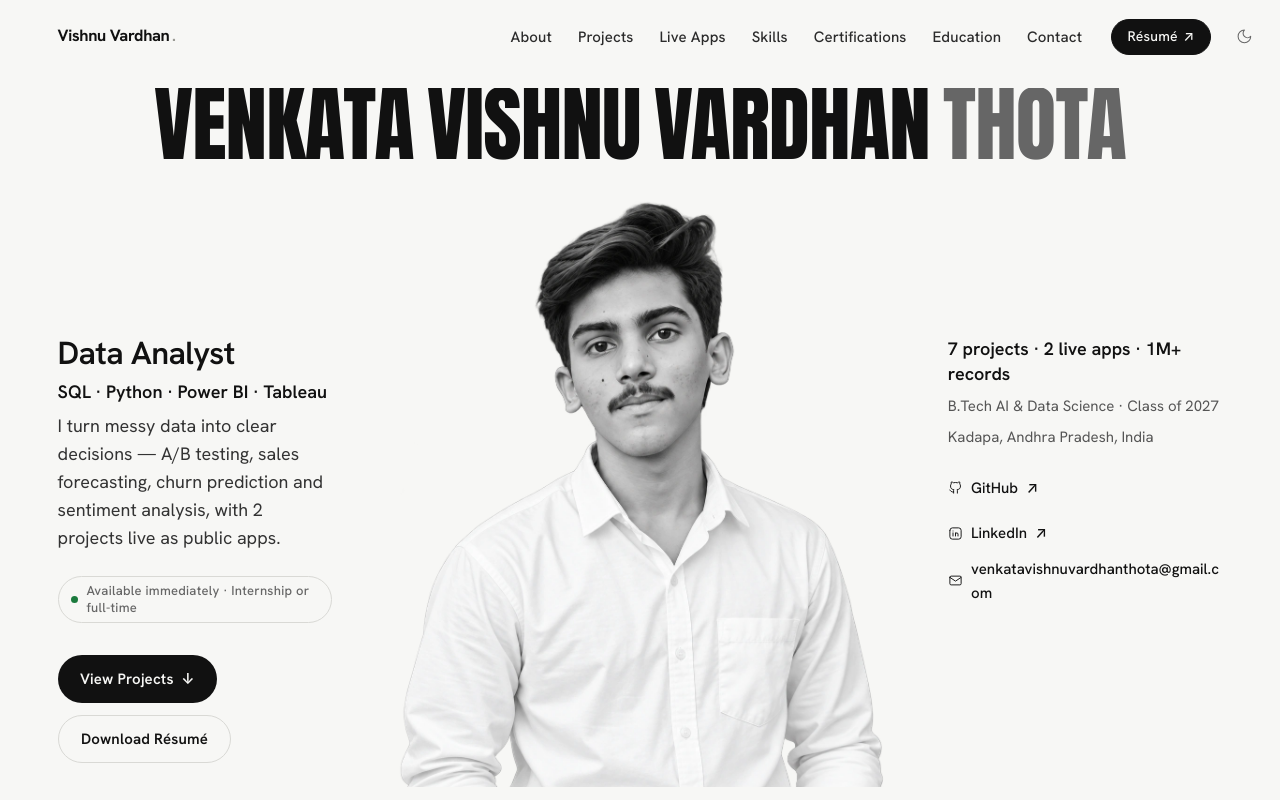
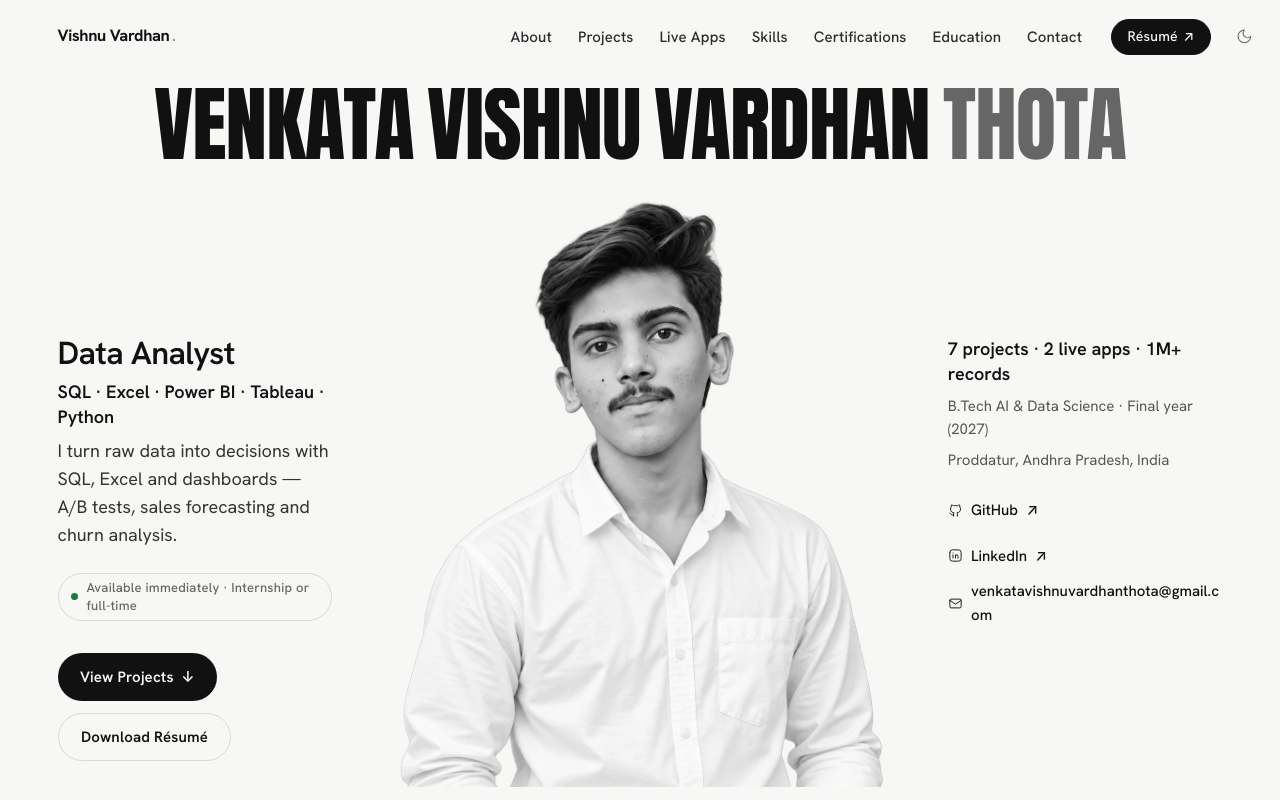
Before and after one commit to Venkatavishnuvardhanthota/Vishnu-Thota-Portfolio, a React (Vite) app: page / in a window 1280 px wide. Shown: the top 800 px of the page. Built offline with nearby package versions, Linux system fonts and the light colour scheme.

Commit message:
feat(hero): restate the positioning around SQL, Excel and dashboards
The tools line, value line, study stage and town are the owner's current
wording. The value line drops the live-apps clause it used to carry, so the
proof strip below the portrait is now the only place that count appears.

```diff
--- a/src/components/hero/HeroSection.tsx
+++ b/src/components/hero/HeroSection.tsx
@@ -30,14 +30,15 @@ const NAME_WORDS = ['Venkata', 'Vishnu', 'Vardhan', 'Thota'];
    above it, so nothing here repeats it in the normal state. */
 const NAME_PLATE = 'Venkata Vishnu Vardhan Thota';
 const ROLE = 'Data Analyst';
-const TOOLS = 'SQL · Python · Power BI · Tableau';
+const TOOLS = 'SQL · Excel · Power BI · Tableau · Python';
 const VALUE_LINE =
-  'I turn messy data into clear decisions — A/B testing, sales forecasting, ' +
-  'churn prediction and sentiment analysis, with 2 projects live as public apps.';
+  'I turn raw data into decisions with SQL, Excel and dashboards — ' +
+  'A/B tests, sales forecasting and churn analysis.';
 const STATUS = 'Available immediately · Internship or full-time';
-/* Owner-supplied. The repository states no location anywhere else, so this is
-   the one Hero line that is not read off a data file. */
-const LOCATION = 'Kadapa, Andhra Pradesh, India';
+/* Owner-supplied, and the only Hero line that is not read off a data file. The
+   About card and the Contact section still print the previous town — both live
+   outside this section, so they are reported rather than edited here. */
+const LOCATION = 'Proddatur, Andhra Pradesh, India';
 
 /** The proof line is assembled from the records the sections below render:
  *  PROJECTS is the list the case studies come from, APPLICATIONS the entries
@@ -64,10 +65,11 @@ const PROOF = [
   .join(' · ');
 
 /* The degree and its end year are read from the Education record; "AI &" is the
-   Hero's own short form of the field that section spells out in full. */
+   Hero's own short form of the field that section spells out in full. The stage
+   is worded as where the reader is now rather than as a graduating class. */
 const BTECH = EDUCATION.find((entry) => entry.id === 'btech');
 const EDUCATION_LINE = BTECH
-  ? `${BTECH.degree} ${BTECH.field.replace('Artificial Intelligence', 'AI')} · Class of ${BTECH.endYear}`
+  ? `${BTECH.degree} ${BTECH.field.replace('Artificial Intelligence', 'AI')} · Final year (${BTECH.endYear})`
   : '';
 
 const PROFILE_IDS = ['github', 'linkedin'];
```
